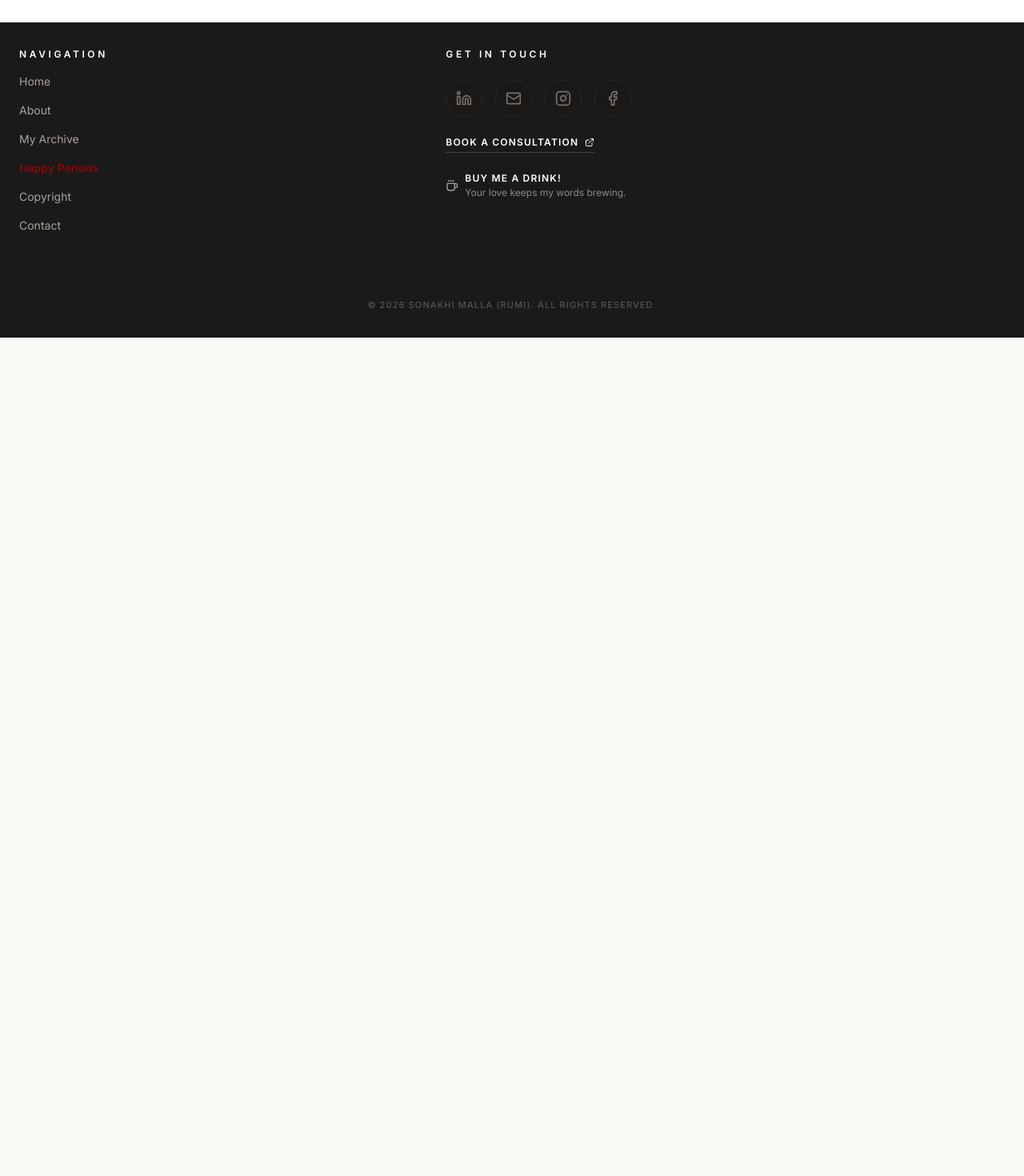
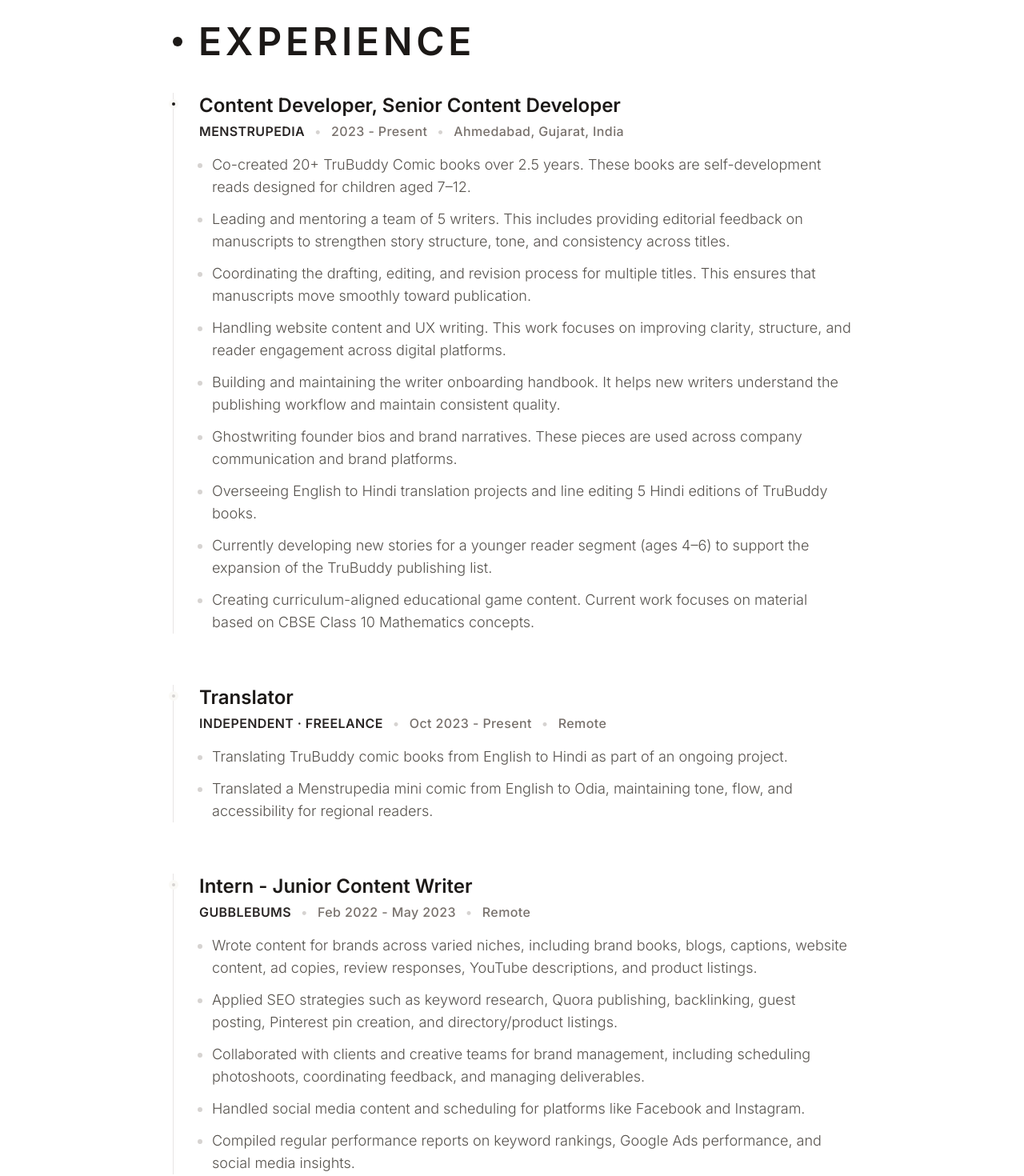
Before and after one commit to sonakhirumi/sonakhi-portfolio, a React (Vite) app: page /about in a window 1280 px wide. Shown: the part 1040-2510 px from the top of the page at 80% size. Before the commit the page ends 1462 px from the top, so only its background shows below. Built offline with nearby package versions, Linux system fonts and the light colour scheme; a web font is replaced by a local one.

Commit message:
added experience section

```diff
--- a/components/About.tsx
+++ b/components/About.tsx
@@ -39,18 +39,100 @@ const About: React.FC = () => {
     </div>
   );
 
+  const ExperienceBlock = () => (
+    <div className="space-y-6 md:space-y-10 mt-16 md:mt-24">
+      <div className="flex items-center space-x-3 md:space-x-5">
+        <div className="w-2 h-2 md:w-3 md:h-3 bg-stone-900 rounded-full"></div>
+        <h2 className="text-xl sm:text-2xl md:text-5xl font-black uppercase tracking-widest text-stone-900">Experience</h2>
+      </div>
+
+      <div className="space-y-12 md:space-y-16">
+
+        {/* Menstrupedia */}
+        <div className="relative pl-6 md:pl-8 border-l border-stone-200 space-y-4">
+          <div className="absolute w-3 h-3 bg-stone-900 rounded-full -left-[6.5px] top-1.5 md:top-2 border-4 border-[#faf9f6]"></div>
+          <div>
+            <h3 className="text-xl md:text-2xl font-bold text-stone-900">Content Developer, Senior Content Developer</h3>
+            <div className="flex flex-col sm:flex-row sm:items-center text-sm md:text-base text-stone-500 font-medium tracking-wide mt-1 gap-1 sm:gap-3">
+              <span className="uppercase font-bold text-stone-800">Menstrupedia</span>
+              <span className="hidden sm:inline text-stone-300">•</span>
+              <span>2023 - Present</span>
+              <span className="hidden sm:inline text-stone-300">•</span>
+              <span>Ahmedabad, Gujarat, India</span>
+            </div>
+          </div>
+          <ul className="space-y-2 md:space-y-3 text-stone-600 font-light text-base md:text-lg list-disc pl-4 marker:text-stone-300">
+            <li>Co-created 20+ TruBuddy Comic books over 2.5 years. These books are self-development reads designed for children aged 7–12.</li>
+            <li>Leading and mentoring a team of 5 writers. This includes providing editorial feedback on manuscripts to strengthen story structure, tone, and consistency across titles.</li>
+            <li>Coordinating the drafting, editing, and revision process for multiple titles. This ensures that manuscripts move smoothly toward publication.</li>
+            <li>Handling website content and UX writing. This work focuses on improving clarity, structure, and reader engagement across digital platforms.</li>
+            <li>Building and maintaining the writer onboarding handbook. It helps new writers understand the publishing workflow and maintain consistent quality.</li>
+            <li>Ghostwriting founder bios and brand narratives. These pieces are used across company communication and brand platforms.</li>
+            <li>Overseeing English to Hindi translation projects and line editing 5 Hindi editions of TruBuddy books.</li>
+            <li>Currently developing new stories for a younger reader segment (ages 4–6) to support the expansion of the TruBuddy publishing list.</li>
+            <li>Creating curriculum-aligned educational game content. Current work focuses on material based on CBSE Class 10 Mathematics concepts.</li>
+          </ul>
+        </div>
+
+        {/* Translator */}
+        <div className="relative pl-6 md:pl-8 border-l border-stone-200 space-y-4">
+          <div className="absolute w-3 h-3 bg-stone-300 rounded-full -left-[6.5px] top-1.5 md:top-2 border-4 border-[#faf9f6]"></div>
+          <div>
+            <h3 className="text-xl md:text-2xl font-bold text-stone-900">Translator</h3>
+            <div className="flex flex-col sm:flex-row sm:items-center text-sm md:text-base text-stone-500 font-medium tracking-wide mt-1 gap-1 sm:gap-3">
+              <span className="uppercase font-bold text-stone-800">Independent · Freelance</span>
+              <span className="hidden sm:inline text-stone-300">•</span>
+              <span>Oct 2023 - Present</span>
+              <span className="hidden sm:inline text-stone-300">•</span>
+              <span>Remote</span>
+            </div>
+          </div>
+          <ul className="space-y-2 md:space-y-3 text-stone-600 font-light text-base md:text-lg list-disc pl-4 marker:text-stone-300">
+            <li>Translating TruBuddy comic books from English to Hindi as part of an ongoing project.</li>
+            <li>Translated a Menstrupedia mini comic from English to Odia, maintaining tone, flow, and accessibility for regional readers.</li>
+          </ul>
+        </div>
+
+        {/* Gubblebums */}
+        <div className="relative pl-6 md:pl-8 border-l border-stone-200 space-y-4">
+          <div className="absolute w-3 h-3 bg-stone-300 rounded-full -left-[6.5px] top-1.5 md:top-2 border-4 border-[#faf9f6]"></div>
+          <div>
+            <h3 className="text-xl md:text-2xl font-bold text-stone-900">Intern - Junior Content Writer</h3>
+            <div className="flex flex-col sm:flex-row sm:items-center text-sm md:text-base text-stone-500 font-medium tracking-wide mt-1 gap-1 sm:gap-3">
+              <span className="uppercase font-bold text-stone-800">Gubblebums</span>
+              <span className="hidden sm:inline text-stone-300">•</span>
+              <span>Feb 2022 - May 2023</span>
+              <span className="hidden sm:inline text-stone-300">•</span>
+              <span>Remote</span>
+            </div>
+          </div>
+          <ul className="space-y-2 md:space-y-3 text-stone-600 font-light text-base md:text-lg list-disc pl-4 marker:text-stone-300">
+            <li>Wrote content for brands across varied niches, including brand books, blogs, captions, website content, ad copies, review responses, YouTube descriptions, and product listings.</li>
+            <li>Applied SEO strategies such as keyword research, Quora publishing, backlinking, guest posting, Pinterest pin creation, and directory/product listings.</li>
+            <li>Collaborated with clients and creative teams for brand management, including scheduling photoshoots, coordinating feedback, and managing deliverables.</li>
+            <li>Handled social media content and scheduling for platforms like Facebook and Instagram.</li>
+            <li>Compiled regular performance reports on keyword rankings, Google Ads performance, and social media insights.</li>
+          </ul>
+        </div>
+
+      </div>
+    </div>
+  );
+
   return (
     <div className="max-w-4xl mx-auto px-6">
       {/* ─── MOBILE LAYOUT ─────────────────────────────────────── */}
       <div className="lg:hidden relative">
         <div className="relative z-10 space-y-6 pb-4 text-stone-800 [&_p]:text-justify [&_p]:leading-relaxed [&_h2]:text-stone-900">
           <AboutMeBlock />
+          <ExperienceBlock />
         </div>
       </div>
 
       {/* ── DESKTOP LAYOUT ─────────────────────── */}
       <div className="hidden lg:block py-10 relative z-10 [&_p]:text-justify [&_p]:leading-relaxed">
         <AboutMeBlock />
+        <ExperienceBlock />
       </div>
     </div>
   );
```
